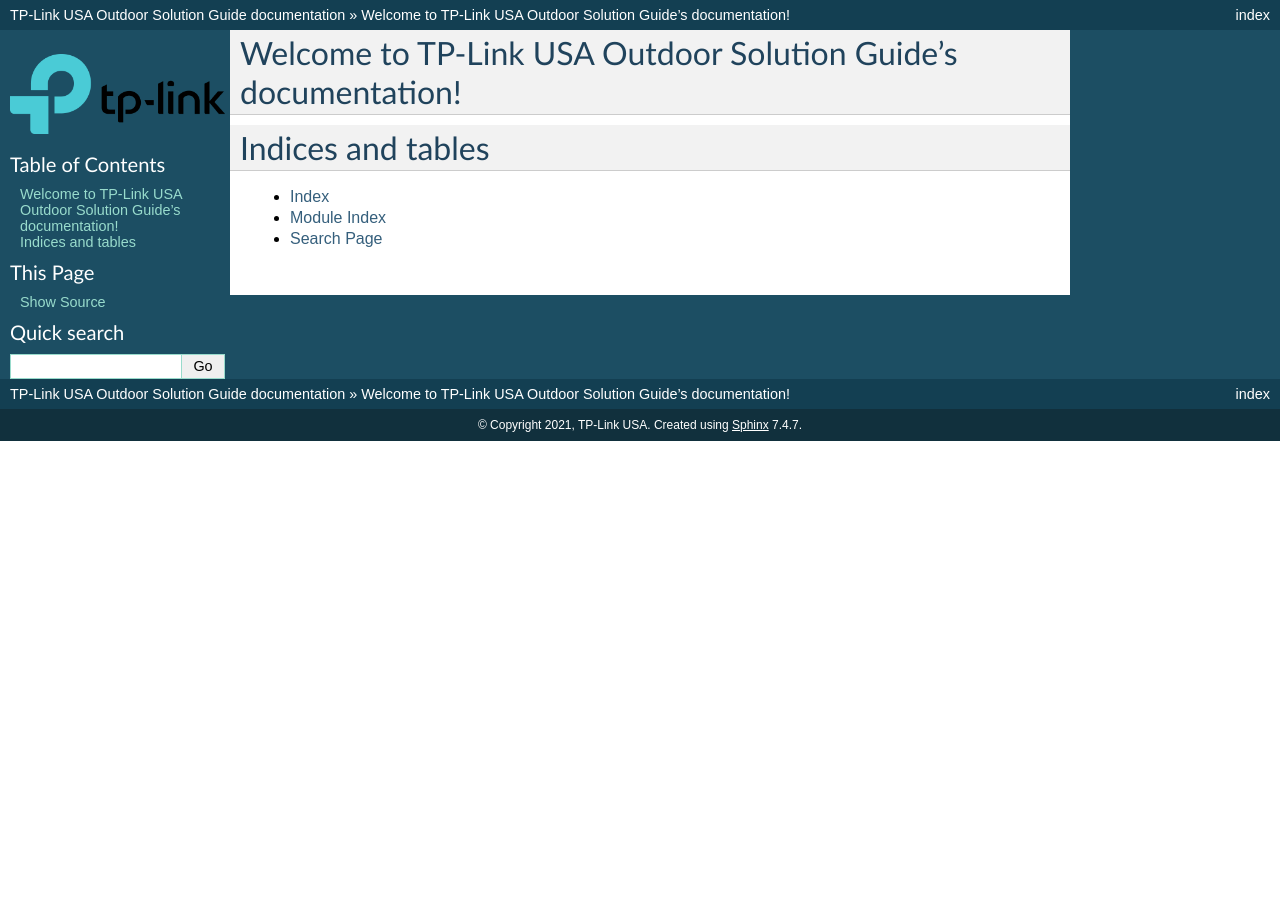
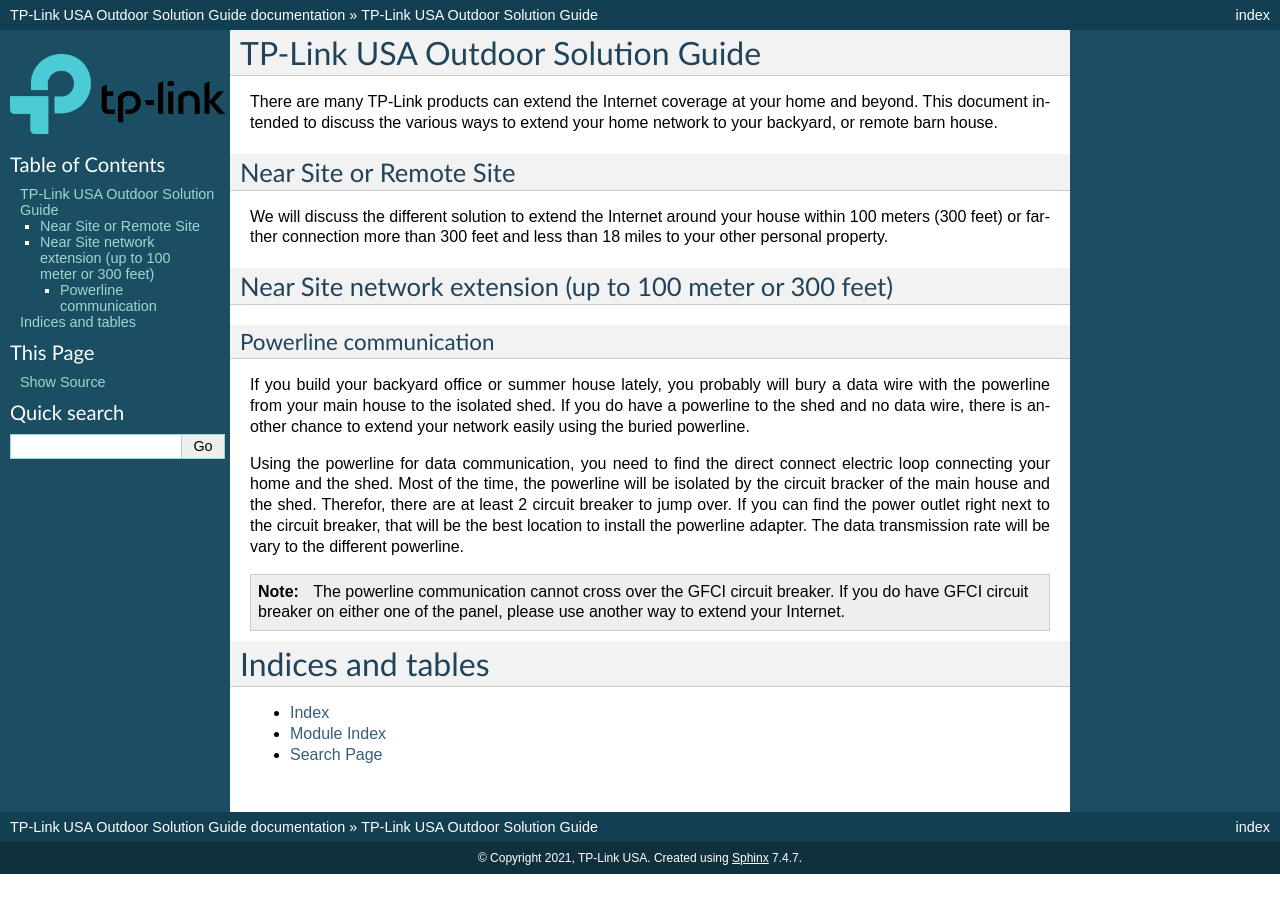
Before and after one commit to vincenttu/tplinkusa-outdoor, a Sphinx documentation site: the page built from source/index.rst, in a window 1280 px wide. Built offline with Sphinx 7.4.7, drawn with Linux system fonts in a browser that asks for light colours.

Commit message:
3/2/2021

```diff
--- a/source/index.rst
+++ b/source/index.rst
@@ -3,8 +3,29 @@
    You can adapt this file completely to your liking, but it should at least
    contain the root `toctree` directive.
 
-Welcome to TP-Link USA Outdoor Solution Guide's documentation!
-==============================================================
+TP-Link USA Outdoor Solution Guide
+==================================
+
+There are many TP-Link products can extend the Internet coverage at your home and beyond. This document intended to discuss the various ways to extend your home network to your backyard, or remote barn house.
+
+Near Site or Remote Site
+------------------------
+
+We will discuss the different solution to extend the Internet around your house within 100 meters (300 feet) or farther connection more than 300 feet and less than 18 miles to your other personal property.
+
+Near Site network extension (up to 100 meter or 300 feet)
+---------------------------------------------------------
+
+Powerline communication
+~~~~~~~~~~~~~~~~~~~~~~~
+
+If you build your backyard office or summer house lately, you probably will bury a data wire with the powerline from your main house to the isolated shed. If you do have a powerline to the shed and no data wire, there is another chance to extend your network easily using the buried powerline.
+
+Using the powerline for data communication, you need to find the direct connect electric loop connecting your home and the shed. Most of the time, the powerline will be isolated by the circuit bracker of the main house and the shed. Therefor, there are at least 2 circuit breaker to jump over. If you can find the power outlet right next to the circuit breaker, that will be the best location to install the powerline adapter. The data transmission rate will be vary to the different powerline.
+
+.. note::
+   The powerline communication cannot cross over the GFCI circuit breaker. If you do have GFCI circuit breaker on either one of the panel, please use another way to extend your Internet.
+
 
 .. toctree::
    :maxdepth: 2
```
